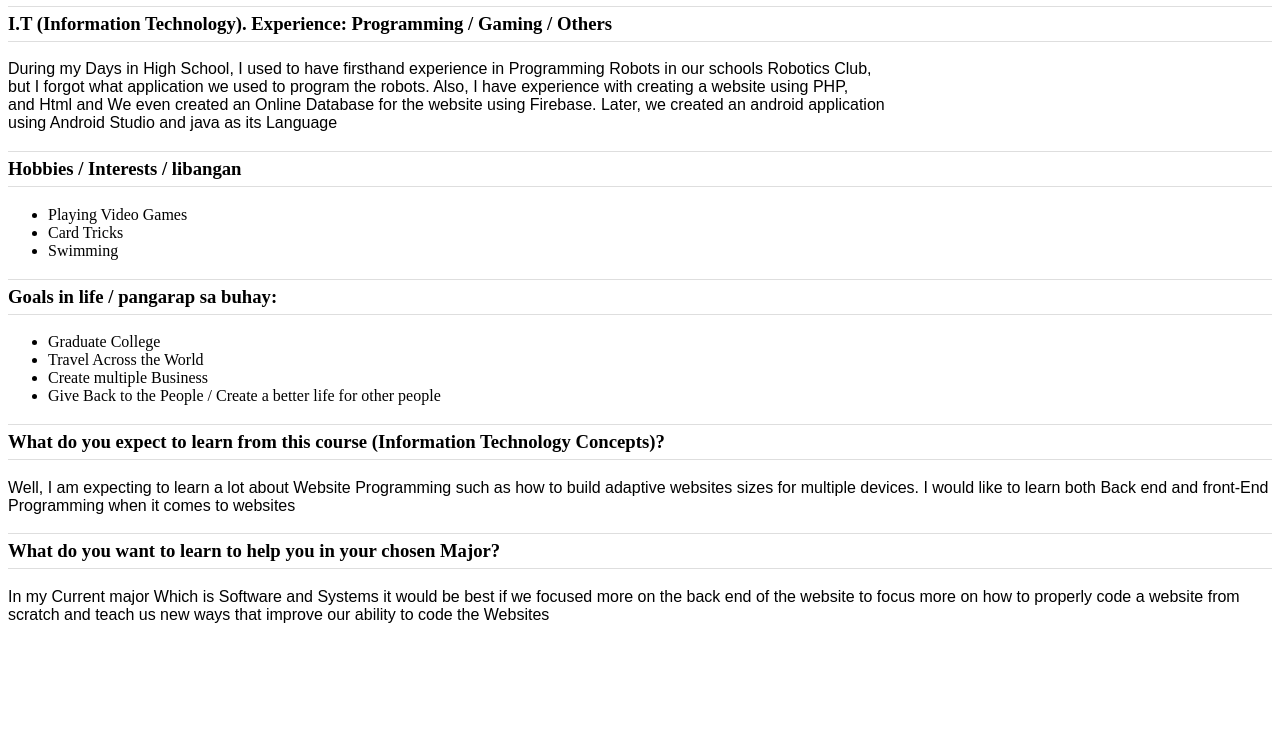
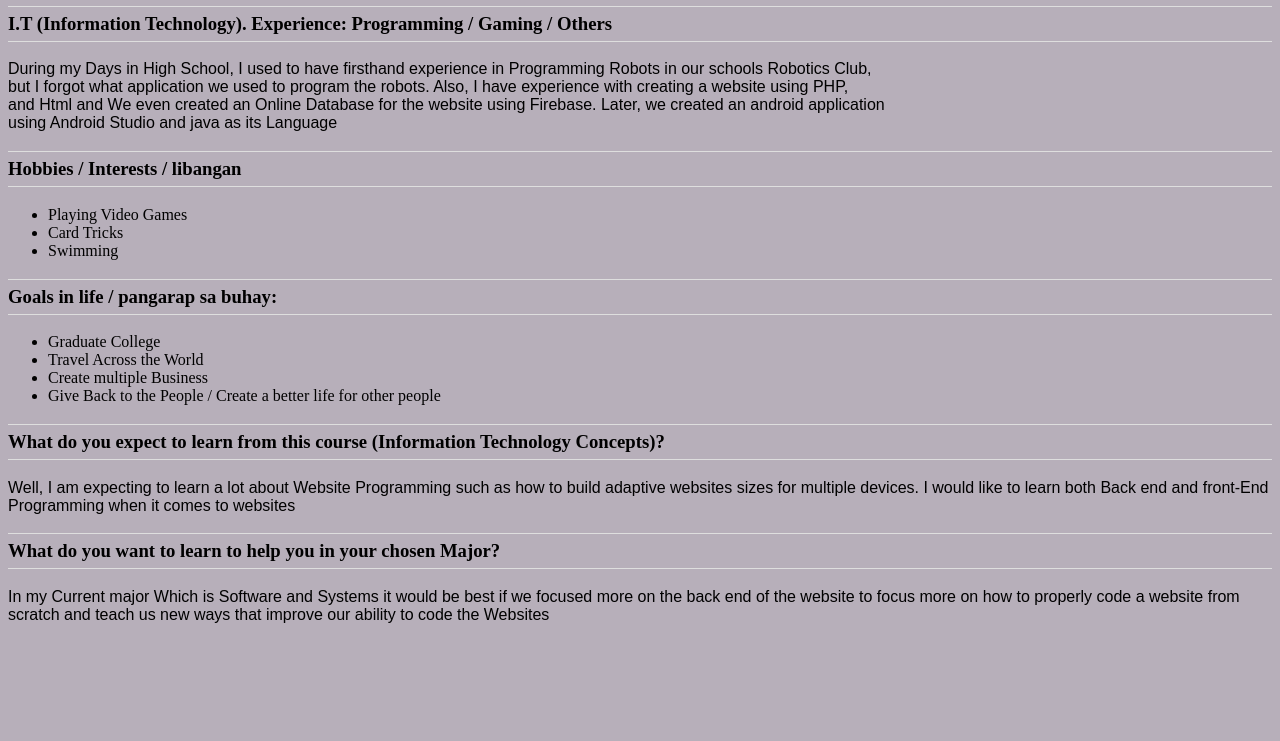
Before and after one commit to JanNavarrete490/JanNavarrete490.github.io, a plain HTML site: page index.html in a window 1280 px wide. Shown: the part 59-800 px from the top of the page. Drawn offline with Linux system fonts and the light colour scheme.

Commit message:
Update index.html

```diff
--- a/index.html
+++ b/index.html
@@ -1,7 +1,7 @@
 <html>
 <style>
 body{
-  rgb(183, 175, 186);
+  background-color: rgb(183, 175, 186);
   }
 h1{
   margin: auto;
```
